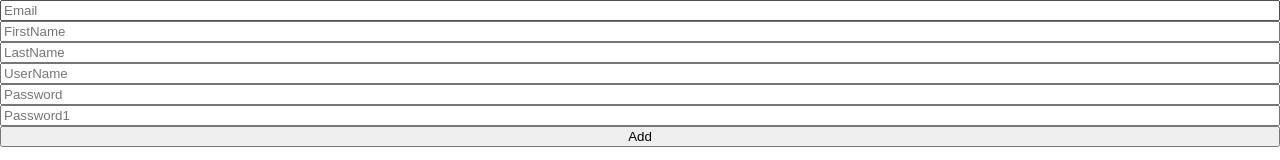
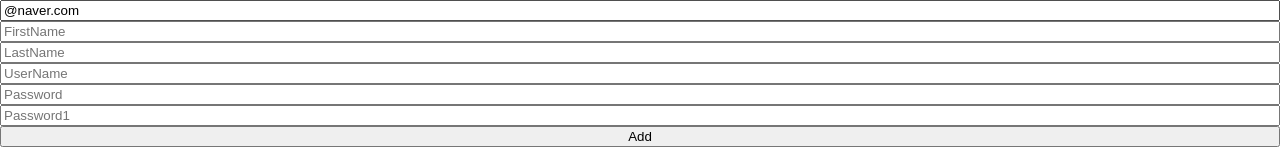
Before and after one commit to SM0413/react-todo, a React (Create React App) app: page / in a window 1280 px wide. Shown: the top 160 px of the page. Built offline with nearby package versions, Linux system fonts and the light colour scheme.

Commit message:
Form Errors

```diff
--- a/src/ToDoList.tsx
+++ b/src/ToDoList.tsx
@@ -1,10 +1,33 @@
 import { useForm } from "react-hook-form";
+
+interface IFormData {
+  errors: {
+    email: {
+      message: string;
+    };
+  };
+  email: string;
+  firstName: string;
+  lastName: string;
+  userName: string;
+  password: string;
+  password1: string;
+}
+
 export function ToDoList() {
-  const { register, watch, handleSubmit, formState } = useForm();
+  const {
+    register,
+    watch,
+    handleSubmit,
+    formState: { errors },
+  } = useForm<IFormData>({
+    defaultValues: {
+      email: "@naver.com",
+    },
+  });
   const onValid = (data: any) => {
     console.log(data);
   };
-  console.log(formState.errors);
   // console.log(watch());
   return (
     <div>
@@ -12,22 +35,46 @@
         style={{ display: "flex", flexDirection: "column" }}
         onSubmit={handleSubmit(onValid)}
       >
-        <input {...register("email", { required: true })} placeholder="Email" />
         <input
-          {...register("firstName", { required: true })}
+          {...register("email", {
+            required: "Email is required",
+            pattern: {
+              value: /^[A-Za-z0-9._%+-]+@naver.com$/,
+              message: "Only naver.com email allowed",
+            },
+          })}
+          placeholder="Email"
+        />
+        <strong>
+          <span>{errors?.email?.message}</span>
+        </strong>
+        <input
+          {...register("firstName", { required: "Required Here" })}
           placeholder="FirstName"
         />
+        <strong>
+          <span>{errors?.firstName?.message}</span>
+        </strong>
         <input
-          {...register("lastName", { required: true })}
+          {...register("lastName", { required: "Required Here" })}
           placeholder="LastName"
         />
+        <strong>
+          <span>{errors?.lastName?.message}</span>
+        </strong>
         <input
-          {...register("userName", { required: true, minLength: 10 })}
+          {...register("userName", {
+            required: "Required Here",
+            minLength: 10,
+          })}
           placeholder="UserName"
         />
+        <strong>
+          <span>{errors?.userName?.message}</span>
+        </strong>
         <input
           {...register("password", {
-            required: true,
+            required: "Required Here",
             minLength: {
               value: 5,
               message: "Your password is to short",
@@ -35,13 +82,22 @@
           })}
           placeholder="Password"
         />
+        <strong>
+          <span>{errors?.password?.message}</span>
+        </strong>
         <input
           {...register("password1", {
             required: "Password is required",
-            minLength: 5,
+            minLength: {
+              value: 5,
+              message: "Your password is to short",
+            },
           })}
           placeholder="Password1"
         />
+        <strong>
+          <span>{errors?.password1?.message}</span>
+        </strong>
         <button>Add</button>
       </form>
     </div>
```
